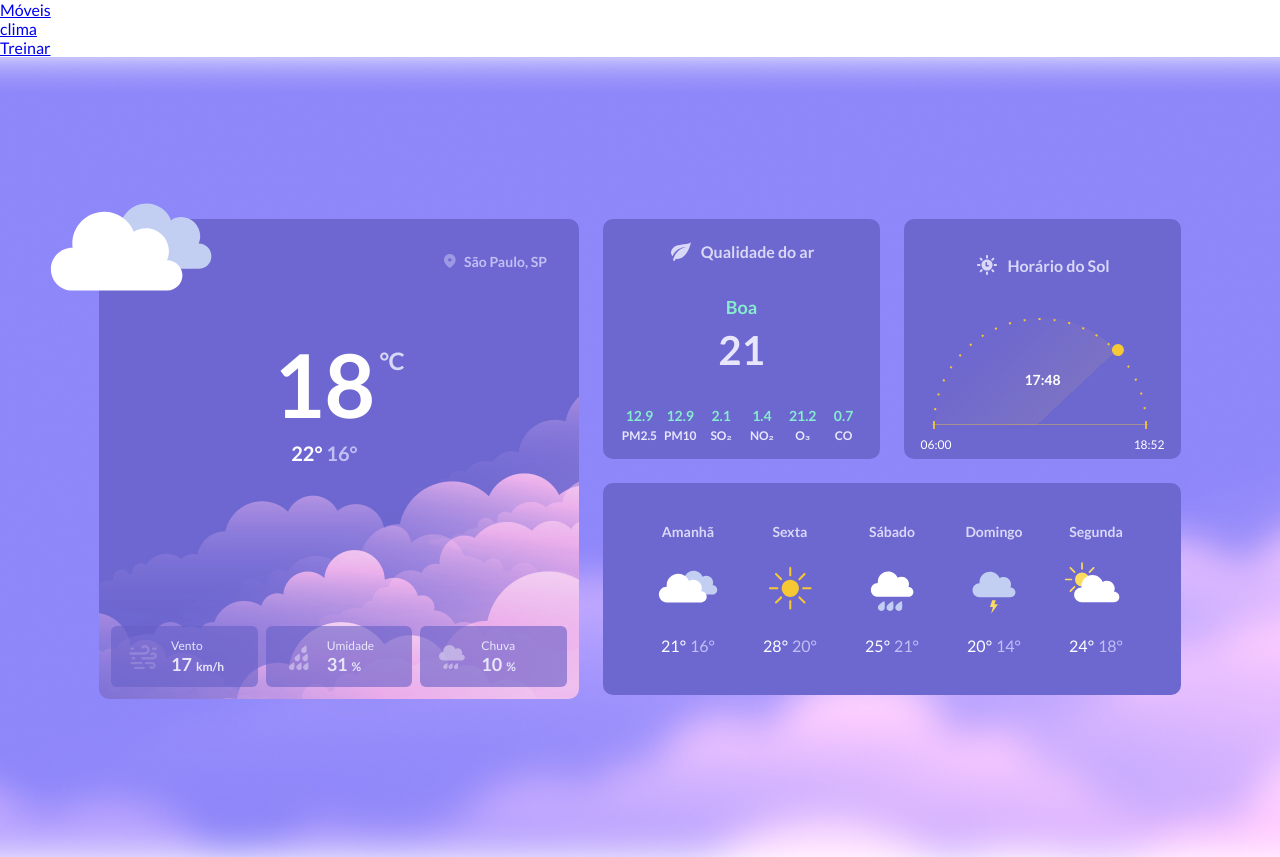
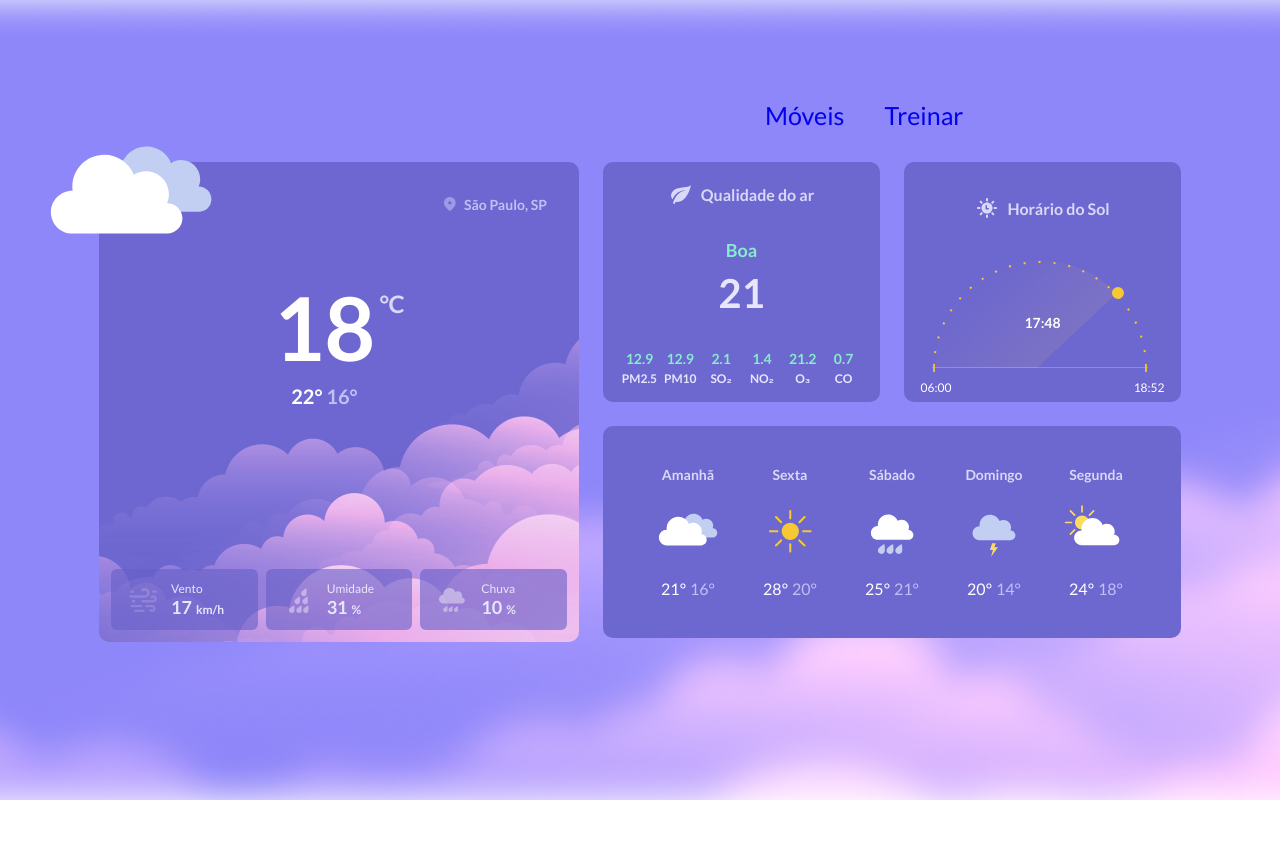
Before and after one commit to Dev-JoaoVictor/single-pages, a plain HTML site: page clima.html in a window 1280 px wide. After the commit the page ends 800 px from the top, so only its background shows below. Drawn offline with Linux system fonts and the light colour scheme; files whose address does not match are found by name.

Commit message:
Corrigindo posicionamento e diretorios

```diff
--- a/clima.css
+++ b/clima.css
@@ -32,6 +32,30 @@ section {
   backdrop-filter: blur(1rem);
   border-radius: 1rem;
 }
+nav {
+  position: absolute;
+  top: 10rem;
+  left: 75rem;
+}
+
+nav ul {
+  display: flex;
+  justify-content: center;
+  list-style: none;
+  gap: 10px;
+}
+
+.link {
+  text-decoration: none;
+  padding: 15px;
+  font-size: 25px;
+}
+
+.link:hover {
+  border-bottom: 2px solid white;
+  color: white;
+
+}
 
 @media (min-width: 1200px) {
   main {
--- a/clima.html
+++ b/clima.html
@@ -18,8 +18,7 @@
     <nav>
       <ul>
         <li><a class="link" href="moveis.html">Móveis</a></li>
-        <li><a class="link" href="clima.html">clima</a></li>
-        <li><a class="link" href="#">Treinar</a></li>
+        <li><a class="link" href="index.html">Treinar</a></li>
       </ul>
     </nav>
     <main>
```
Also changed, not shown: index.html (+0 -1 lines), moveis.html (+1 -2 lines).
